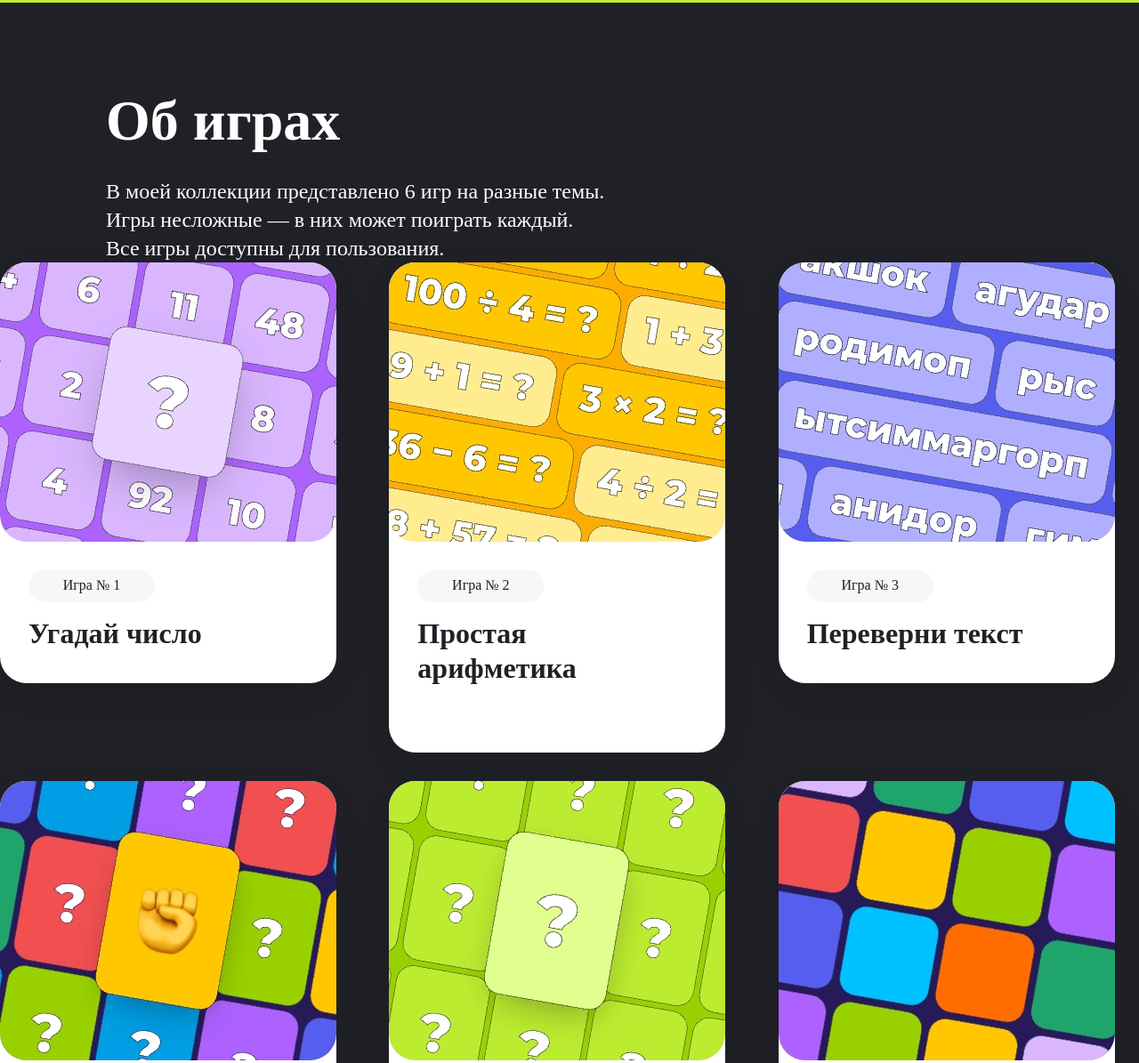
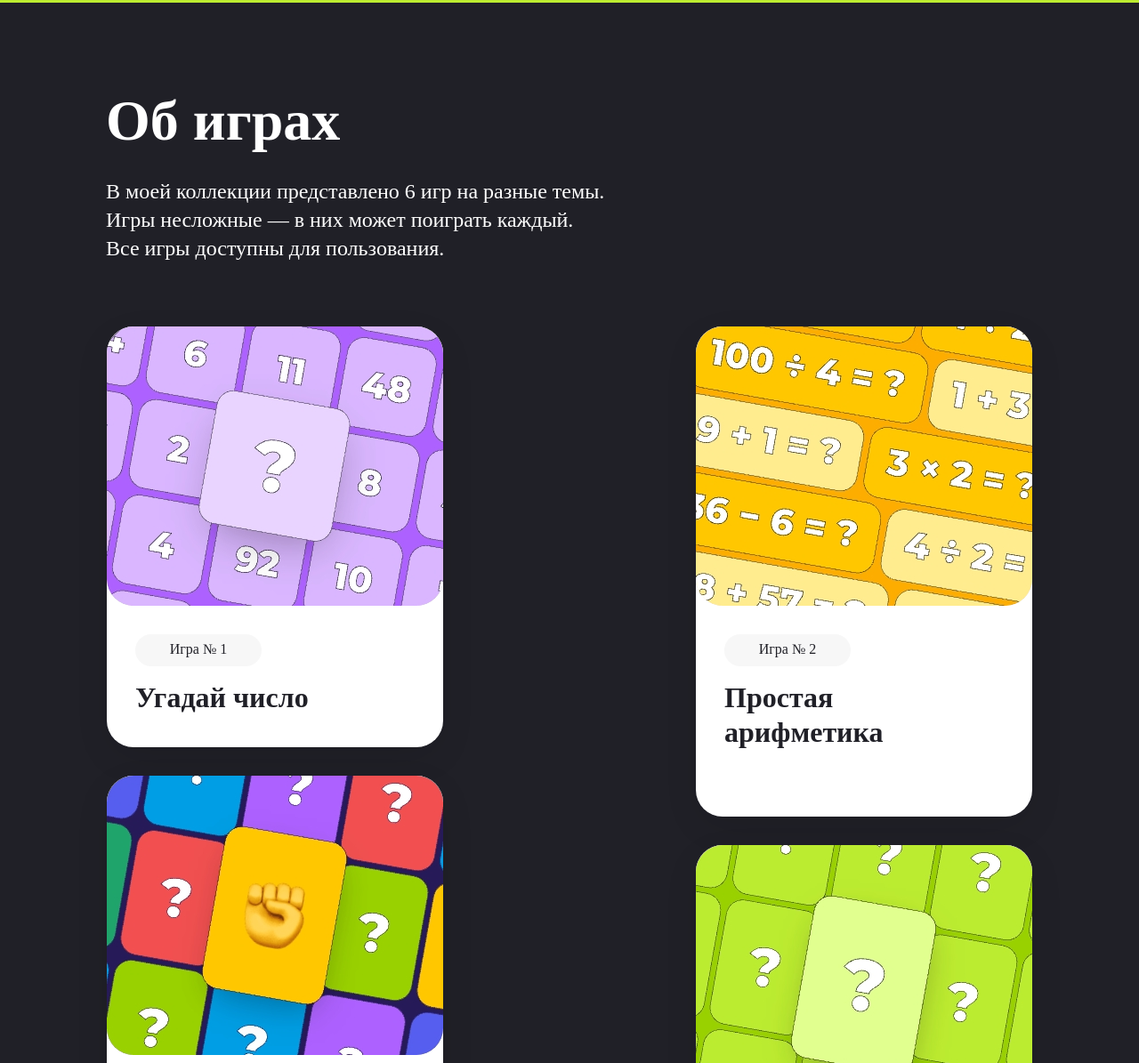
Before and after one commit to Sergei-Sorokin86/2-nd-course-hw, a plain HTML site: page index.html in a window 1280 px wide. Shown: the part 797-1992 px from the top of the page at 89% size. Drawn offline with Linux system fonts and the light colour scheme.

Commit message:
style cards in about games block

```diff
--- a/index.html
+++ b/index.html
@@ -35,25 +35,12 @@
             <p class="about-games__contain">В моей коллекции представлено 6 игр на разные темы. <br> Игры несложные — в
                 них может поиграть каждый. <br> Все игры доступны для пользования.</p>
             <div class="about-games__cards">
+                <div class="about-games__inflex">
                     <a href="#угадайчисло" class="about-games__card">
                         <img class="about-games__pict" src="./img/Угадай число.jpeg" alt="">
                         <div class="about-games__low">
                             <p class="about-games__number">Игра № 1</p>
                             <Strong class="about-games__guess">Угадай число</Strong>
-                    </div>
-                </a>
-                <a href="#простая арифметика" class="about-games__card big">
-                    <img class="about-games__pict" src="./img/Простая арифметика.jpeg" alt="">
-                    <div class="about-games__low">
-                        <p class="about-games__number">Игра № 2</p>
-                        <Strong class="about-games__guess">Простая <br> арифметика</Strong>
-                    </div>
-                </a>
-                <a href="перевернитекст" class="about-games__card">
-                    <img class="about-games__pict" src="./img/Переверни текст.jpeg" alt="">
-                    <div class="about-games__low">
-                        <p class="about-games__number">Игра № 3</p>
-                        <Strong class="about-games__guess">Переверни текст</Strong>
                         </div>
                     </a>
                     <a href="#каменьножницыбумага" class="about-games__card big">
@@ -63,11 +50,29 @@
                             <Strong class="about-games__guess">Камень, <br> ножницы, <br> бумага</Strong>
                         </div>
                     </a>
+                </div>
+                <div class="about-games__inflex">
+                    <a href="#простая арифметика" class="about-games__card big">
+                        <img class="about-games__pict" src="./img/Простая арифметика.jpeg" alt="">
+                        <div class="about-games__low">
+                            <p class="about-games__number">Игра № 2</p>
+                            <Strong class="about-games__guess">Простая <br> арифметика</Strong>
+                        </div>
+                    </a>
                     <a href="#простая викторина" class="about-games__card">
                         <img class="about-games__pict" src="./img/Простая викторина.jpeg" alt="">
                         <div class="about-games__low">
                             <p class="about-games__number">Игра № 5</p>
                             <Strong class="about-games__guess">Простая <br> викторина</Strong>
+                        </div>
+                    </a>
+                </div>
+                <div class="about-games__inflex">
+                    <a href="перевернитекст" class="about-games__card">
+                        <img class="about-games__pict" src="./img/Переверни текст.jpeg" alt="">
+                        <div class="about-games__low">
+                            <p class="about-games__number">Игра № 3</p>
+                            <Strong class="about-games__guess">Переверни текст</Strong>
                         </div>
                     </a>
                     <a href="генераторслучайныхчисел" class="about-games__card big">
@@ -79,6 +84,7 @@
                     </a>
                 </div>
             </div>
+        </div>
     </main>
 
 </body>
--- a/style.scss
+++ b/style.scss
@@ -102,9 +102,16 @@
         line-height: 32px;
         letter-spacing: 0px;
         text-align: left;}
-    &__cards{display: grid;
-        grid-template-columns: repeat(3, 1fr);
-        gap:32px;}
+    &__cards{display:flex;
+        justify-content: space-between;
+        flex-wrap: wrap;
+        gap:32px;
+        margin-left: 120px;
+        margin-right: 120px;
+        margin-top: 72px;}
+    &__inflex{display: flex;
+        flex-direction: column;
+        gap: 32px;}
     &__card{
         width: 378px;
         height: 473px;
```
Also changed, not shown: style.css, 1 other file. Lines whose indentation alone changed are shown as unchanged.
